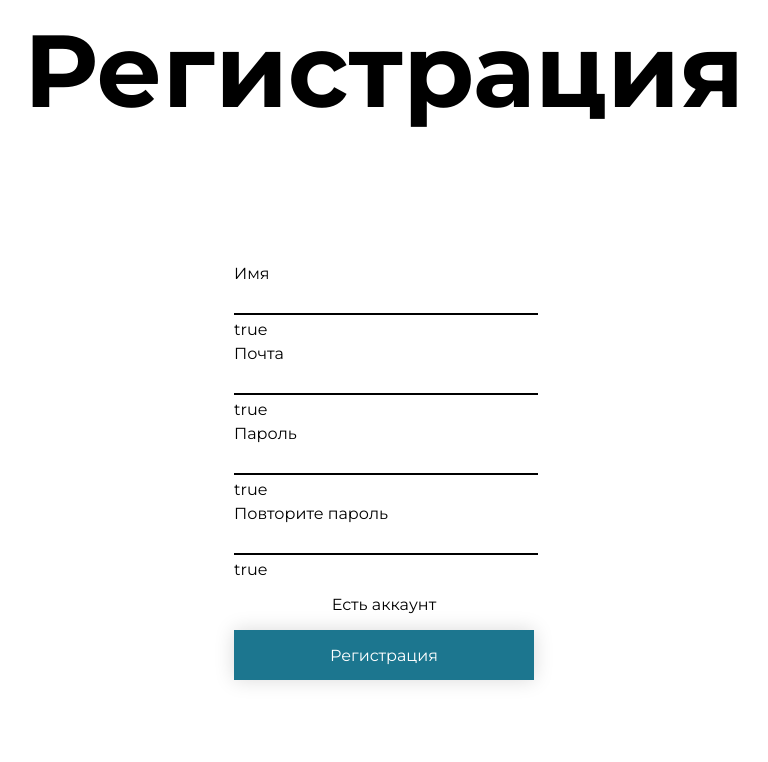
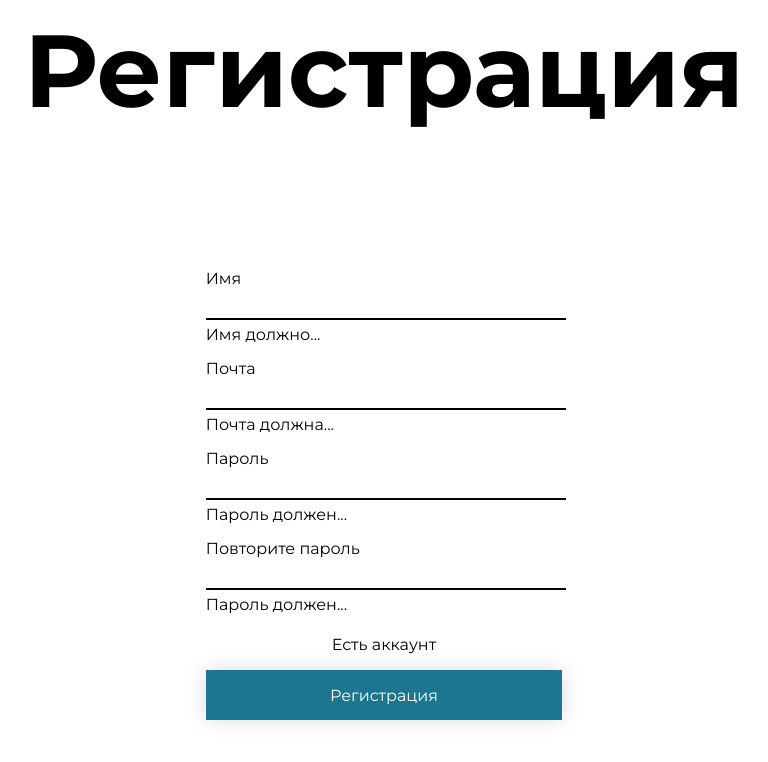
Before and after one commit to kartochka-promo/kartochka, a React (Create React App) app: page / in a window 1280 px wide. Shown: the top 762 px of the page, without its empty margins (256-1024 px from the left). Built offline with nearby package versions, Linux system fonts and the light colour scheme.

Commit message:
validate with messages

```diff
--- a/src/moduels/Form/Form.js
+++ b/src/moduels/Form/Form.js
@@ -1,7 +1,7 @@
 import React, {useEffect, useState} from 'react';
 import "./Form.scss"
-import Validator from "../Validator/Validator";
-import {useStore} from "react-redux";
+// import Validator from "../Validator/Validator";
+// import {useStore} from "react-redux";
 import Input from "../Input";
 
 function Form(props) {
@@ -10,19 +10,21 @@ function Form(props) {
   const [email, setEmail] = useState(null);
   const [password, setPassword] = useState(null);
   const [rePassword, setRePassword] = useState(null);
-  let isValidValues = {
-      name: false,
-      email:false,
-      password:false,
-  };
-  let isValid = isValidValues.name && isValidValues.email && isValidValues.password;
+
+  let isValid = false;
+  let isValidName = false;
+  let isValidEmail = false;
+  let isValidPassword = false;
+  let isValidRePassword = false;
 
   useEffect(() => {
-      isValidValues = {
-            name: name !== null,
-            email: email !== null,
-            password: password !== null && password === rePassword
-      };
+      isValid = props.type === 'reg'?
+          name !== null && email !== null  && password !== null && password === rePassword:
+          email !== null  && password !== null;
+      isValidName = name !== null;
+      isValidEmail= email !== null;
+      isValidRePassword = rePassword !== null;
+
   });
 
 
@@ -49,27 +51,25 @@ function Form(props) {
   return (
     <div className={"auth-form"}>
         <InputField hidden={props.type !== "reg"} text={"Имя"}>
-            <Input type ={"text"} onValidate={(val) => setName(val)} regexp={RegExp(
-                "^[0-9]+$")}/>
-            {/*{!isValidValues.name? <span>Пароль должен чето там</span>:null}*/}
+            <Input type= {"text"} onValidate={(val) => {setName(val)}} regexp={RegExp(
+                "^[_A-z0-9]*((-|\\s)*[_A-z0-9])*$")}
+                   patternmessage={"Имя должно..."}/>
         </InputField>
 
         <InputField text={"Почта"}>
-            <Input type ={"email"} onValidate={(val) => setEmail(val)} regexp={RegExp(
-                "[^\\>]*")}/>
-            {/*{!isValidValues.email? <span>Пароль должен чето там</span>:null}*/}
+            <Input type= {"text"} onValidate={(val) => setEmail(val)} regexp={RegExp(
+                "(?:[a-z0-9!#$%&'*+/=?^_`{|}~-]+(?:\\.[a-z0-9!#$%&'*+/=?^_`{|}~-]+)*|\"(?:[\x01-\x08\x0b\x0c\x0e-\x1f\x21\x23-\x5b\x5d-\x7f]|\\\\[\x01-\x09\x0b\x0c\x0e-\x7f])*\")@(?:(?:[a-z0-9](?:[a-z0-9-]*[a-z0-9])?\\.)+[a-z0-9](?:[a-z0-9-]*[a-z0-9])?|\\[(?:(?:(2(5[0-5]|[0-4][0-9])|1[0-9][0-9]|[1-9]?[0-9]))\\.){3}(?:(2(5[0-5]|[0-4][0-9])|1[0-9][0-9]|[1-9]?[0-9])|[a-z0-9-]*[a-z0-9]:(?:[\x01-\x08\x0b\x0c\x0e-\x1f\x21-\x5a\x53-\x7f]|\\\\[\x01-\x09\x0b\x0c\x0e-\x7f])+)\\])")}
+                   patternmessage={"Почта должна..."}/>
         </InputField>
 
         <InputField text={"Пароль"}>
-            <Input type ={"password"} onValidate={(val) => setPassword(val)} regexp={RegExp(
-                "[^\\>]*")}/>
-            {/*{!isValidValues.password? <span>Пароль должен чето там</span>:null}*/}
+            <Input type= {"password"} onValidate={(val) => setPassword(val)} regexp={RegExp(
+                "^(?=.*[A-Za-z])(?=.*\\d)[A-Za-z\\d]{8,}$")} patternmessage={"Пароль должен..."}/>
         </InputField>
 
         <InputField hidden={props.type !== "reg"} text={"Повторите пароль"}>
-            <Input type ={"password"} onValidate={(val) => setRePassword(val)} regexp={RegExp(
-                "[^\\>]*")}/>
-            {/*{!isValidValues.password? <span>Пароль должен чето там</span>:null}*/}
+            <Input type= {"password"} onValidate={(val) => setRePassword(val)} regexp={RegExp(
+                "^(?=.*[A-Za-z])(?=.*\\d)[A-Za-z\\d]{8,}$")} patternmessage={"Пароль должен..."}/>
         </InputField>
 
       <button className={"label"} onClick={props.setType}>
@@ -80,7 +80,7 @@ function Form(props) {
           if (isValid) {
             alert(`${name}, ${email}, ${password}`)
           } else{
-              console.log(isValidValues)
+              console.log('isValid',isValid, isValidName, isValidEmail, isValidPassword, isValidRePassword)
           }
         }}
         className={`auth-button${isValid ? '-active':''} `}>
--- a/src/moduels/Form/Form.scss
+++ b/src/moduels/Form/Form.scss
@@ -9,6 +9,7 @@
   .input-field {
       display: flex;
       flex-direction: column;
+      margin: 5px 0;
       label{
         margin: 5px 0;
         font-size: 1rem;
@@ -52,6 +53,9 @@
       background-color: $secondary-colour;
     }
   }
+  span{
+    cursor: default;
+  }
 
   .label{
     cursor: pointer;
@@ -71,6 +75,7 @@
   height: 50px;
   font-size: 1rem;
   color: white;
+  cursor: pointer;
   &:hover {
     box-shadow: 0px 0px 20px rgba(0, 0, 0, 0.25);
   }
--- a/src/moduels/Input.js
+++ b/src/moduels/Input.js
@@ -1,11 +1,14 @@
-import React, {useEffect, useState} from "react";
+import React, {useEffect,useState} from "react";
 
 function Input(props) {
 
 
 
-  const [isValid, setIsValid] = useState(true);
+  const [isValid, setIsValid] = useState(null);
 
+  useEffect(()=>{
+    console.log('use effect')
+  });
 
   function onChange(ev) {
     let newValue = ev.target.value;
@@ -13,20 +16,27 @@ function Input(props) {
       if(!props.onChange){
         props.onValidate(null);
         setIsValid(props.regexp.test(String(newValue)));
-        console.log('is valid', newValue, isValid)
       }
     }
     if(props.onChange){
       props.onChange(newValue);
+      console.log('onChange set ', props.regexp.test(String(newValue)))
       setIsValid(props.regexp.test(String(newValue)));
-      console.log('is valid', newValue, isValid)
     }
   }
+  const hidden = {
+    opacity:  0,
+    transition: 'opacity 0.25s'
+  };
+  const visible = {
+    opacity:  1,
+    transition: 'opacity 0.25s'
+  };
 
   return (
       <div>
-    <input {...props} onChange={onChange}/>
-       <span>{isValid?'true': 'false'}</span>
+       <input {...props} onInput={onChange}/>
+        {props.patternmessage? <span style = {isValid? hidden: visible}> {props.patternmessage}</span> : null}
       </div>
   );
 }
```
